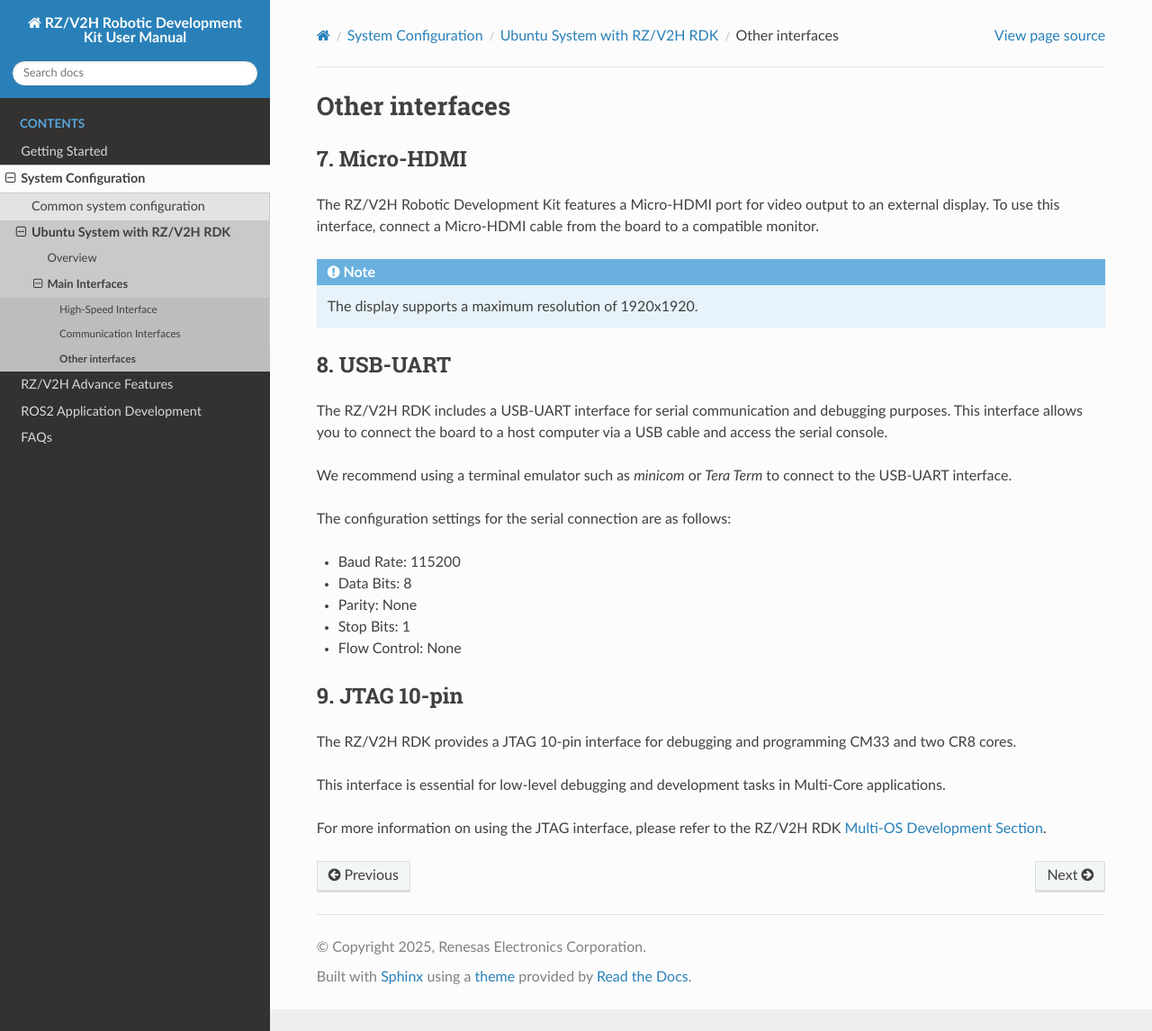
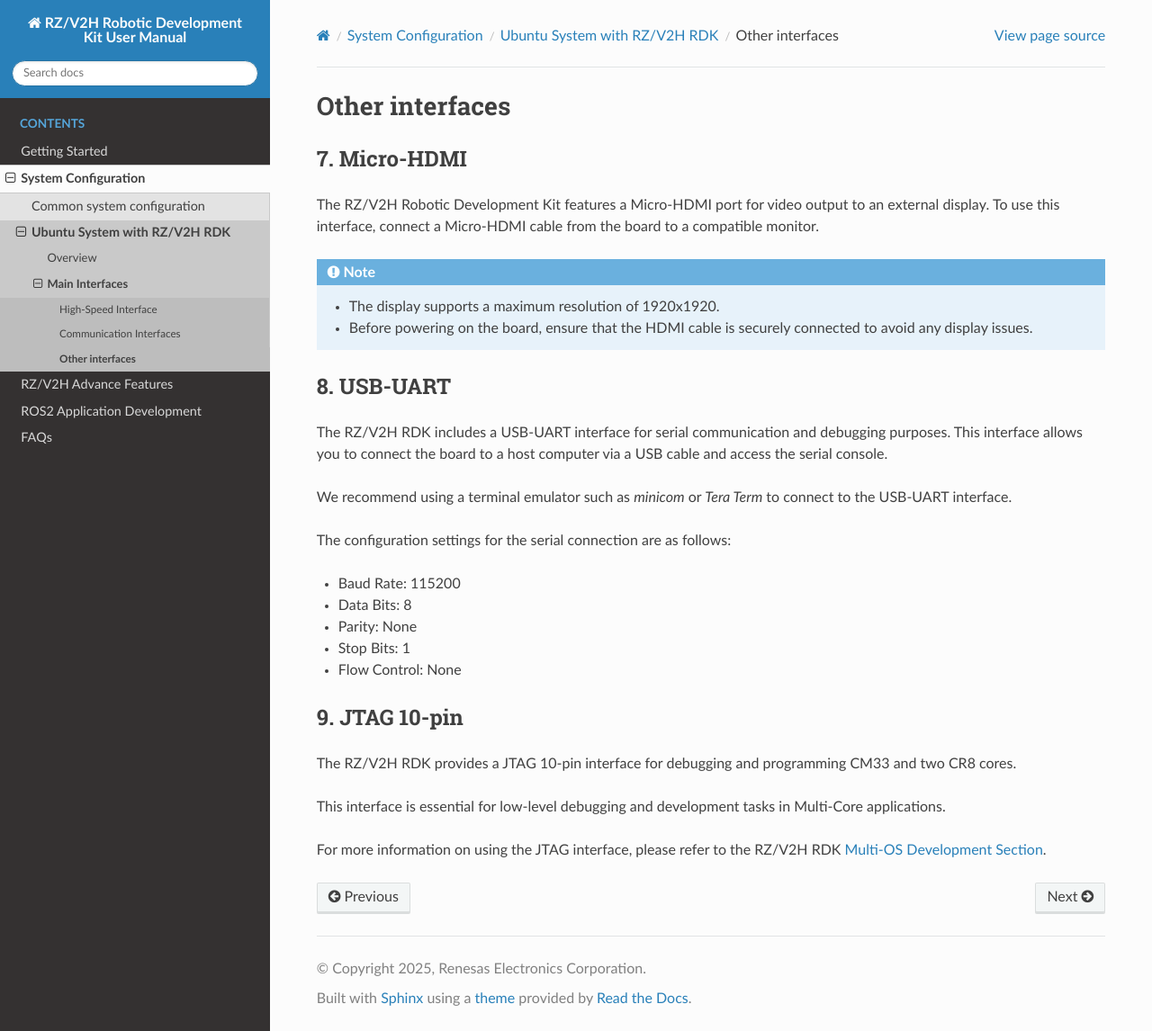
Before and after one commit to renesas-rdk/rzv2h_rdk_documentation, a Sphinx documentation site: the page built from source/1_system_configuration/other_interfaces.rst, in a window 1280 px wide and 1146 px high. Shown: the whole window at 90% size. Built offline with Sphinx 7.4.7 and the Read the Docs theme 3.1.0, drawn with Linux system fonts in a browser that asks for light colours.

Commit message:
User must connect the HDMI cable before powering the board
Signed-off-by: Cong Nguyen <cong.nguyen.zn@renesas.com>

```diff
--- a/source/1_system_configuration/other_interfaces.rst
+++ b/source/1_system_configuration/other_interfaces.rst
@@ -8,7 +8,8 @@ The RZ/V2H Robotic Development Kit features a Micro-HDMI port for video output t
 
 .. note::
 
-    The display supports a maximum resolution of 1920x1920.
+    - The display supports a maximum resolution of 1920x1920.
+    - Before powering on the board, ensure that the HDMI cable is securely connected to avoid any display issues.
 
 .. _usb_uart:
 
```
